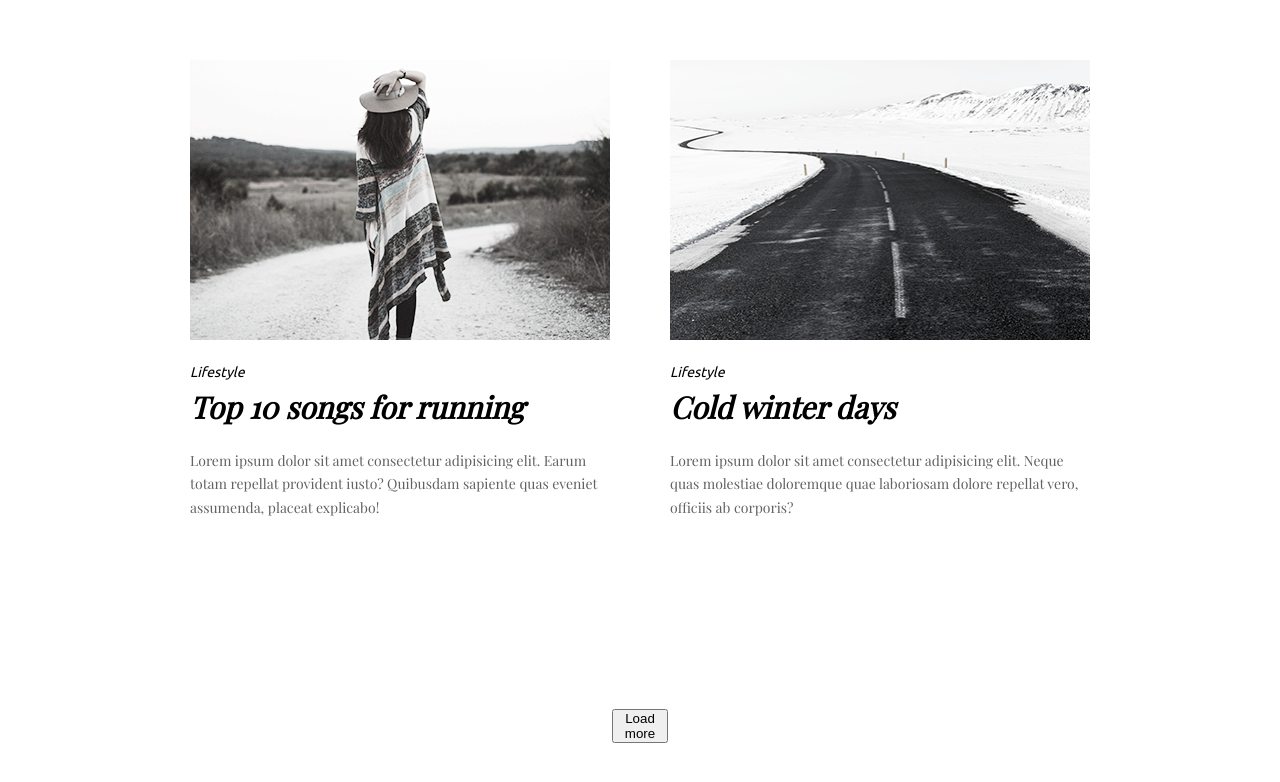
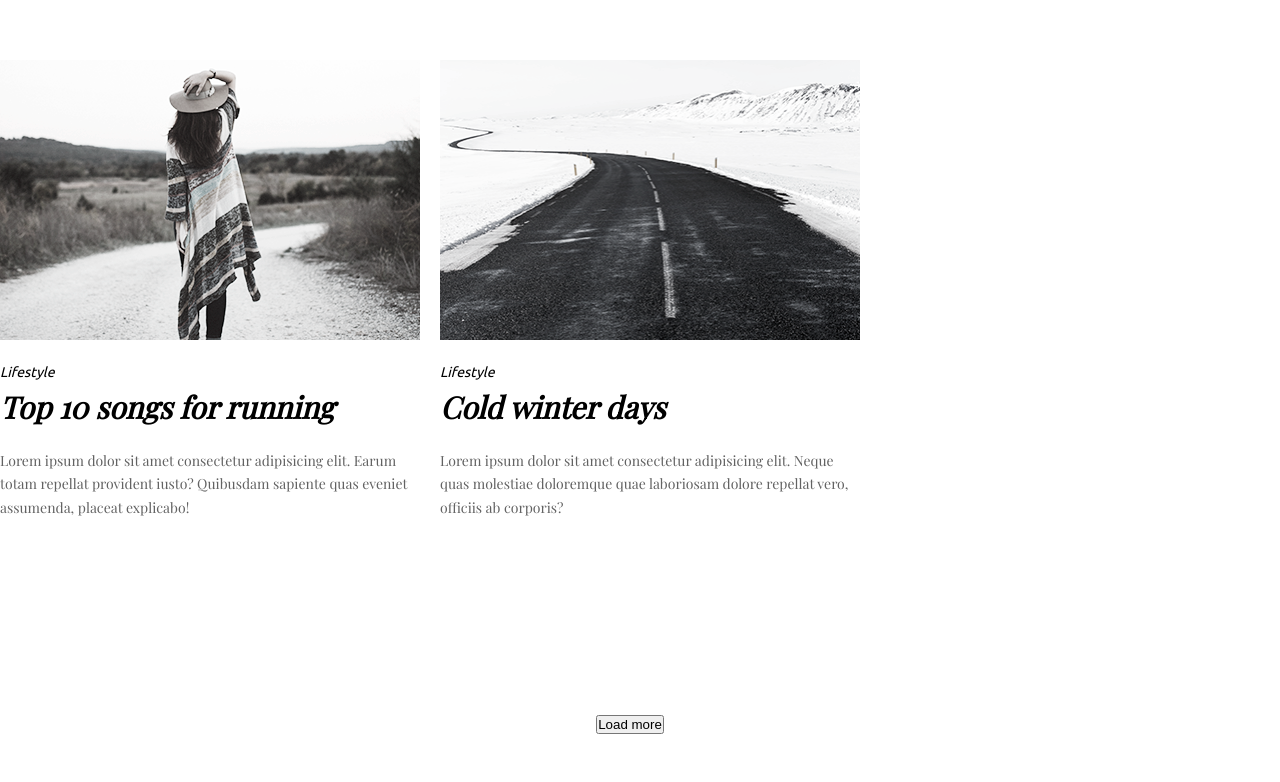
Before and after one commit to Tatka77788/Tatka77788.github.io, a plain HTML site: page Goit-fe-course/Module-3/index.html in a window 1280 px wide. Shown: the part 1520-2302 px from the top of the page. Drawn offline with nearby package versions, Linux system fonts and the light colour scheme.

Commit message:
Revert "fresh commit"
This reverts commit 8f1a882458761e95d801995f4c90a36ff736a566.

```diff
--- a/Goit-fe-course/Module-3/css/index.css
+++ b/Goit-fe-course/Module-3/css/index.css
@@ -1,13 +1,12 @@
-@import url("https://fonts.googleapis.com/css?family=Playfair+Display&display=swap");
-@import url("https://fonts.googleapis.com/css?family=Ubuntu&display=swap");
+@import url('https://fonts.googleapis.com/css?family=Playfair+Display&display=swap');
+@import url('https://fonts.googleapis.com/css?family=Ubuntu&display=swap');
 * {
     margin: 0 auto;
     padding: 0;
-  box-sizing: border-box;
-}
-.wrapper {
-  width: 900px;
-  height: 2080;
+    box-sizing: border-box;}
+     .body {
+        width: 1200px;
+        height: 2079;
         margin: 0 auto;
 }
     .header {
@@ -31,6 +30,7 @@
   vertical-align: middle;
   margin-top: 76px;
   text-decoration: none;
+
 }
   .menu li {
       display: inline-block;
@@ -39,13 +39,13 @@
       margin-right: 100px;
       text-align: center;
   }
-.menu a {
+   .li   {
        text-decoration: none;
        color: #626262;
    }
-.menu a:hover {
+   .li:hover{
        text-decoration: none;
-  color: #03a9f4;
+       color: #03A9F4;
    }
 
    .main {
@@ -53,21 +53,23 @@
        margin: 0;
        padding: 0;
       font-size: 0;
+
+
    }
    .main-items {
        width: 420px;
        display: inline-block;
        margin-left: 0px;
-  margin-right: 60px;
+       margin-right: 20px;
        display: inline-block;
    }
-.main-items:nth-child(2n) {
+.main-git items:nth-child(2n) {
     margin-right: 0;
 }
 .main-items p1 {
     font-style: italic;
         font-size: 14px;
-  font-family: "Ubuntu";
+        font-family: 'Ubuntu';
         text-decoration: #b4ad9e;
         line-height: 5px;
         margin-top: 30px;
@@ -89,6 +91,7 @@
   line-height: 1.714;
   text-align: left;
   margin-bottom: 130px;
+
 }
 .main-items img {
     margin-left: 0;
@@ -100,19 +103,15 @@
     margin: 0 auto;
     margin-top: 58px;
     margin-bottom: 72px;
-
 }
 .button {
     font-size: 20px;
   font-family: "Playfair Display";
   color: rgb(98, 98, 98);
-
+  line-height: 1.2;
 }
 .button {
-display: block;
-height: 164px;
-width: 58px;
-line-height: 1.2;
-text-align: center;
+    margin-left: 360px;
+    margin-right: 380px;
     border: 1px solid white;
 }
```
Lines whose indentation alone changed are shown as unchanged.
